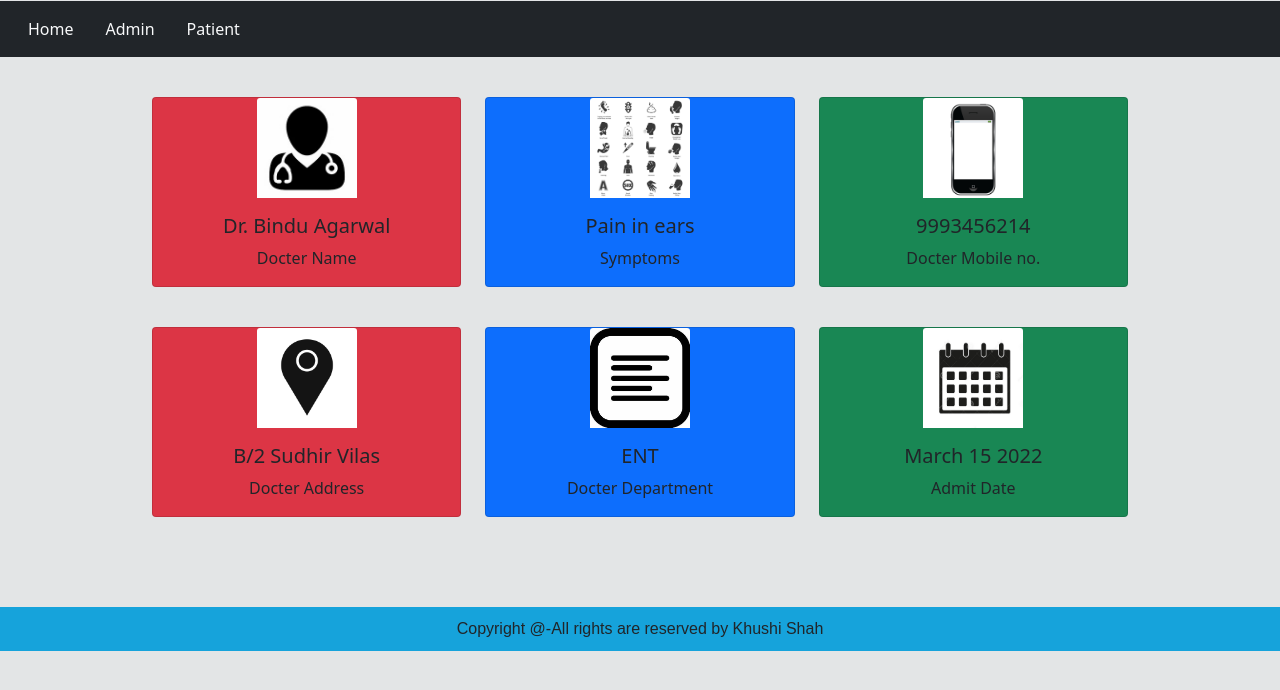
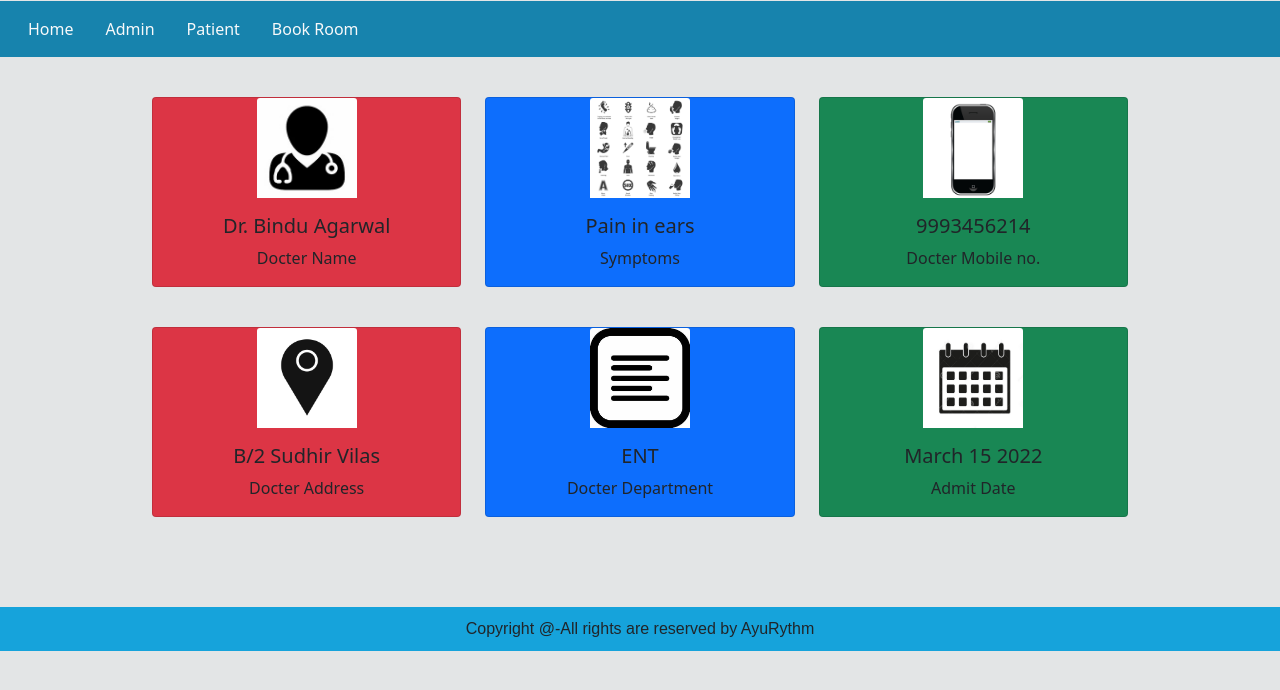
Before and after one commit to Khushi14May/Hospital-Management-Project, a plain HTML site: page Final Project/patient.html in a window 1280 px wide. Drawn offline with nearby package versions, Linux system fonts and the light colour scheme.

Commit message:
Update patient.html

```diff
--- a/Final Project/patient.html
+++ b/Final Project/patient.html
@@ -43,7 +43,7 @@
     -->
 
     `
-    <nav class="navbar navbar-dark bg-dark " style="margin-top:-23px;">
+    <nav class="navbar navbar-dark  " style="margin-top:-23px;background-color: #1783ad; ">
         <div class="container-fluid">
 
             <ul class="nav nav-pills">
@@ -57,9 +57,15 @@
                 <li class="nav-item">
                     <a class="nav-link text-light" href="#">Patient</a>
                 </li>
+                <li class="nav-item">
+                    <a class="nav-link text-light" href="./BookRoom.html">Book Room</a>
+                </li>
             </ul>
         </div>
+
     </nav>
+
+
     <div class="row row-cols-1 row-cols-md-3 g-4 my-3 " style="width: 1000px; margin: auto;">
         <div class="col">
             <div class="card bg-danger">
@@ -127,7 +133,7 @@
 
     <footer style="background-color:#16a3db; margin-top: 7%;">
         <p class="text-footer">
-            Copyright @-All rights are reserved by Khushi Shah
+            Copyright @-All rights are reserved by AyuRythm
         </p>
 
     </footer>
```
